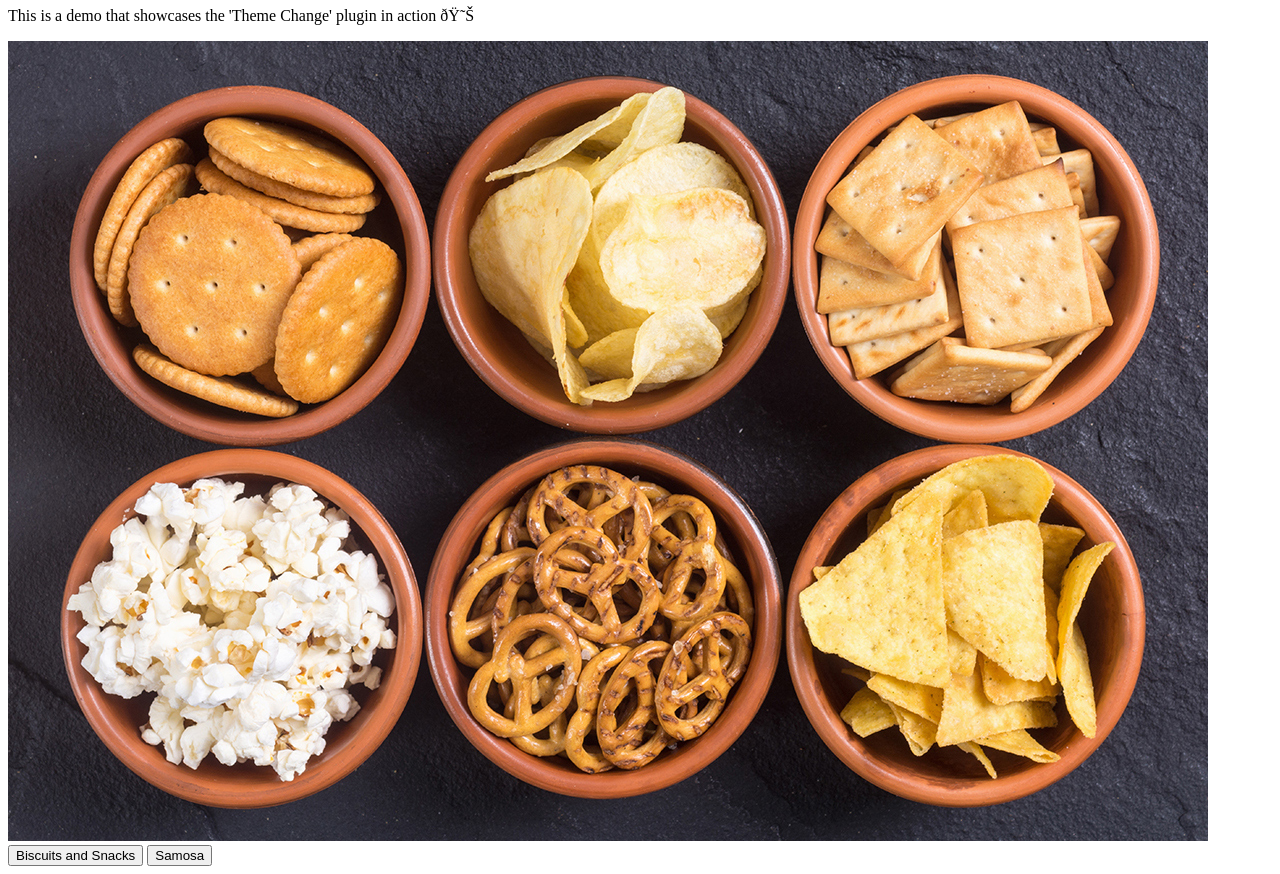
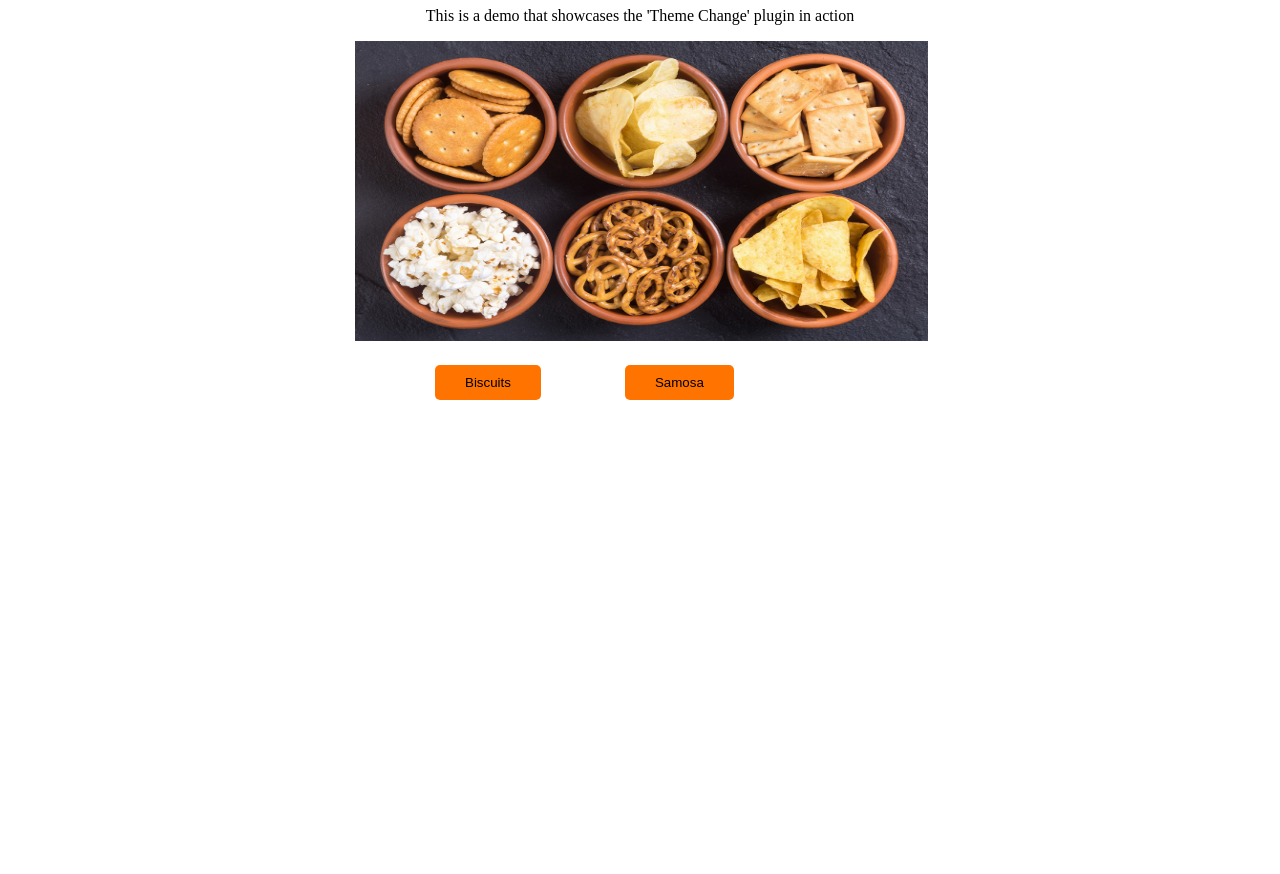
Before and after one commit to awagankomal/ThemeChangerApp, a plain HTML site: page index.html in a window 1280 px wide. Shown: the part 73-947 px from the top of the page. After the commit the page ends 800 px from the top, so only its background shows below. Drawn offline with Linux system fonts and the light colour scheme.

Commit message:
css styling Done

```diff
--- a/index.html
+++ b/index.html
@@ -3,17 +3,55 @@
     <head>
         <title>Theme Change Application </title>
         <style>
+  h1,p{
+                text-align: center;
+            }
+            .app_container{
+
+                flex-direction: row;
+                margin: 0px auto;
+                border: none;
+                border-radius: 3px;
+                width:570px;
+                height:400px;
+
+
+            }
+            .food_style{
+                height: 300px;
+                width:573px;
+                align-items: center;
+                align-content: center;
+                margin: 0px auto;
+
+             }
+             .toggle_btn{
+
+                  margin-top:20px;
+				  margin-left:80px;
+                  padding: 10px 30px;
+                  color:black;
+                  background-color: rgb(255, 115, 0);
+                  border: none;
+                  border-radius: 5px;
+                  cursor: pointer;
+             }
+             .toggle_btn:hover{
+                box-shadow: 0 0  2px 2px rgb(240, 193, 165);
+                color:white;
+             }
 
         </style>
     </head>
     <body>
 	    <h1>Theme Changer Page  </h1>
-        <p>This is a demo that showcases the 'Theme Change' plugin in action ðŸ˜Š</p>
+        <p>This is a demo that showcases the 'Theme Change' plugin in action </p>
         <div class="app_container">
 
         <img src="./Images/Product-Categories-Snacks2.jpg" class="food_style" id="food_img"/>
-        <button type="button" class="toggle_btn" id="toggle_btn" onclick="ShowBiscuits()">Biscuits and Snacks</button>
+        <button type="button" class="toggle_btn" id="toggle_btn" onclick="ShowBiscuits()">Biscuits</button>
 		<button type="button" class="toggle_btn" id="toggle_btn" onclick="ShowSamosa()">Samosa</button>
+
     </div>
     </body>
 </html>
```
